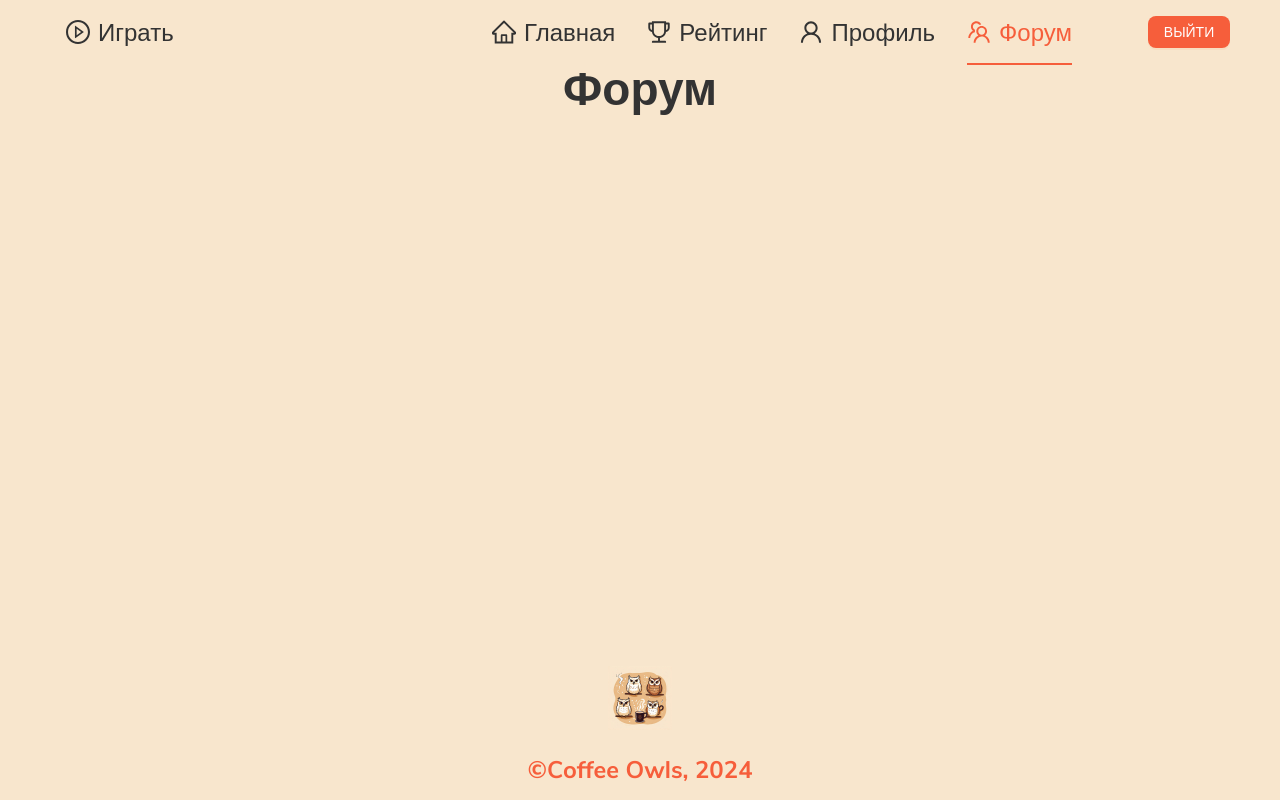
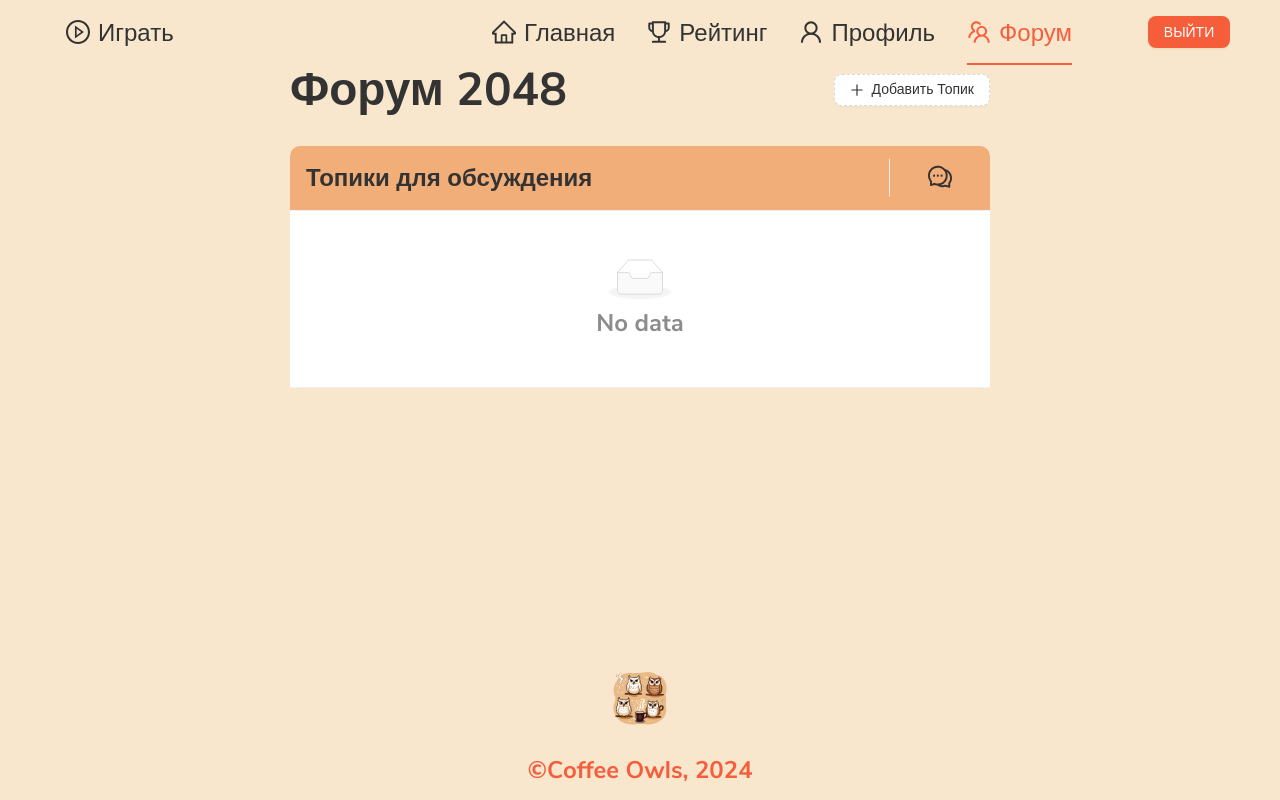
Before and after one commit to Damir-prg/coffee-owls, a React (Vite) app in the folder packages/client/: page /forum in a window 1280 px wide. Built offline with nearby package versions, Linux system fonts and the light colour scheme.

Commit message:
feat: add Forum components

```diff
--- /dev/null
+++ b/packages/client/src/pages/Forum/Forum.css
@@ -0,0 +1,23 @@
+.forum__container {
+  min-width: 700px;
+}
+.forum__container-header {
+  margin-bottom: 30px;
+}
+.ant-table .ant-table-container .ant-table-content table thead.ant-table-thead .ant-table-cell {
+  background-color: var(--secondary-color);
+}
+.forum__table-wrapper .ant-table {
+  border-radius: 12px;
+}
+.forum__table__cell-color {
+  width: 12px;
+  height: 12px;
+  border-radius: 50%;
+}
+.forum__table__cell-title {
+  font-size: 18px;
+}
+.forum__table__cell-comments {
+  font-size: 16px;
+}
--- /dev/null
+++ b/packages/client/src/pages/Forum/Forum.models.ts
@@ -0,0 +1,6 @@
+export type TForumItem = {
+  key: string;
+  color: string;
+  title: string;
+  comments: string;
+};
--- a/packages/client/src/pages/Forum/Forum.tsx
+++ b/packages/client/src/pages/Forum/Forum.tsx
@@ -1,9 +1,87 @@
-import { Typography } from 'antd';
+import { Typography, Flex, Button, Table, Modal, Form, Input, type TableProps } from 'antd';
+import { PlusOutlined, CommentOutlined } from '@ant-design/icons';
+import { useCallback, useState } from 'react';
+
+import { TForumItem } from './Forum.models';
+
+import './Forum.css';
 
 function Forum() {
   const { Title } = Typography;
 
-  return <Title>Форум</Title>;
+  const [isModalOpen, setIsModalOpen] = useState<boolean>(false);
+
+  const [form] = Form.useForm();
+
+  const toggleModal = useCallback(() => setIsModalOpen(current => !current), []);
+
+  const dataSource: TForumItem[] = [];
+
+  const columns: TableProps['columns'] = [
+    {
+      title: 'Топики для обсуждения',
+      dataIndex: 'title',
+      key: 'title',
+      render: (text, record: TForumItem) => (
+        <Flex justify="flex-start" gap={20} align="center">
+          <div className="forum__table__cell-color" style={{ backgroundColor: record.color }} /> {text}
+        </Flex>
+      ),
+      onCell: () => {
+        return {
+          className: 'forum__table__cell-title',
+        };
+      },
+    },
+    {
+      title: <CommentOutlined />,
+      dataIndex: 'comments',
+      key: 'comments',
+      align: 'center',
+      width: 100,
+      onCell: () => {
+        return {
+          className: 'forum__table__cell-comments',
+        };
+      },
+    },
+  ];
+
+  return (
+    <div className="forum__container">
+      <Flex justify="space-between" align="center" className="forum__container-header">
+        <Title>Форум 2048</Title>
+        <Button type="dashed" onClick={toggleModal}>
+          <PlusOutlined /> Добавить Топик
+        </Button>
+      </Flex>
+
+      <Table
+        dataSource={dataSource}
+        columns={columns}
+        pagination={{ position: ['bottomCenter'] }}
+        className="forum__table-wrapper"
+      />
+
+      <Modal
+        title="Добавить обсуждение"
+        open={isModalOpen}
+        onOk={toggleModal}
+        okText="Добавить"
+        onCancel={toggleModal}
+        footer={(_, { OkBtn }) => (
+          <>
+            <OkBtn />
+          </>
+        )}>
+        <Form form={form}>
+          <Form.Item name="title">
+            <Input placeholder="Выберите название" />
+          </Form.Item>
+        </Form>
+      </Modal>
+    </div>
+  );
 }
 
 export default Forum;
```
